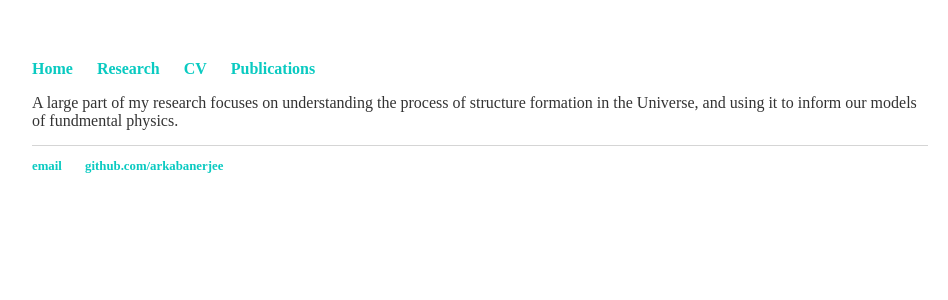
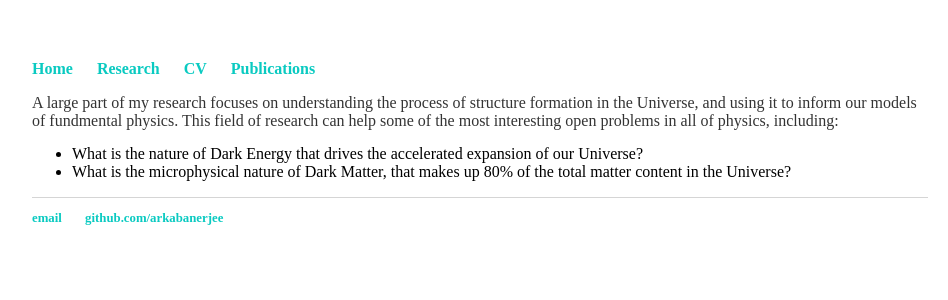
Before and after one commit to arkabanerjee/arkabanerjee.github.io, a Jekyll site: the page built from research/index.html, in a window 1280 px wide. Shown: the top 300 px of the page, without its empty margins (160-1108 px from the left). Built offline with Jekyll 4.4.1, drawn with Linux system fonts in a browser that asks for light colours.

Commit message:
Start Research

```diff
--- a/research/index.html
+++ b/research/index.html
@@ -4,5 +4,9 @@ title: Research
 ---
 
 <div class="blurb">
-	<p>A large part of my research focuses on understanding the process of structure formation in the Universe, and using it to inform our models of fundmental physics. </p>
+    <p>A large part of my research focuses on understanding the process of structure formation in the Universe, and using it to inform our models of fundmental physics. This field of research can help some of the most interesting open problems in all of physics, including:</p>
+    <ul>
+        <li>What is the nature of Dark Energy that drives the accelerated expansion of our Universe?</li>
+        <li>What is the microphysical nature of Dark Matter, that makes up 80% of the total matter content in the Universe?</li>
+    </ul>
 </div><!-- /.blurb -->
```
